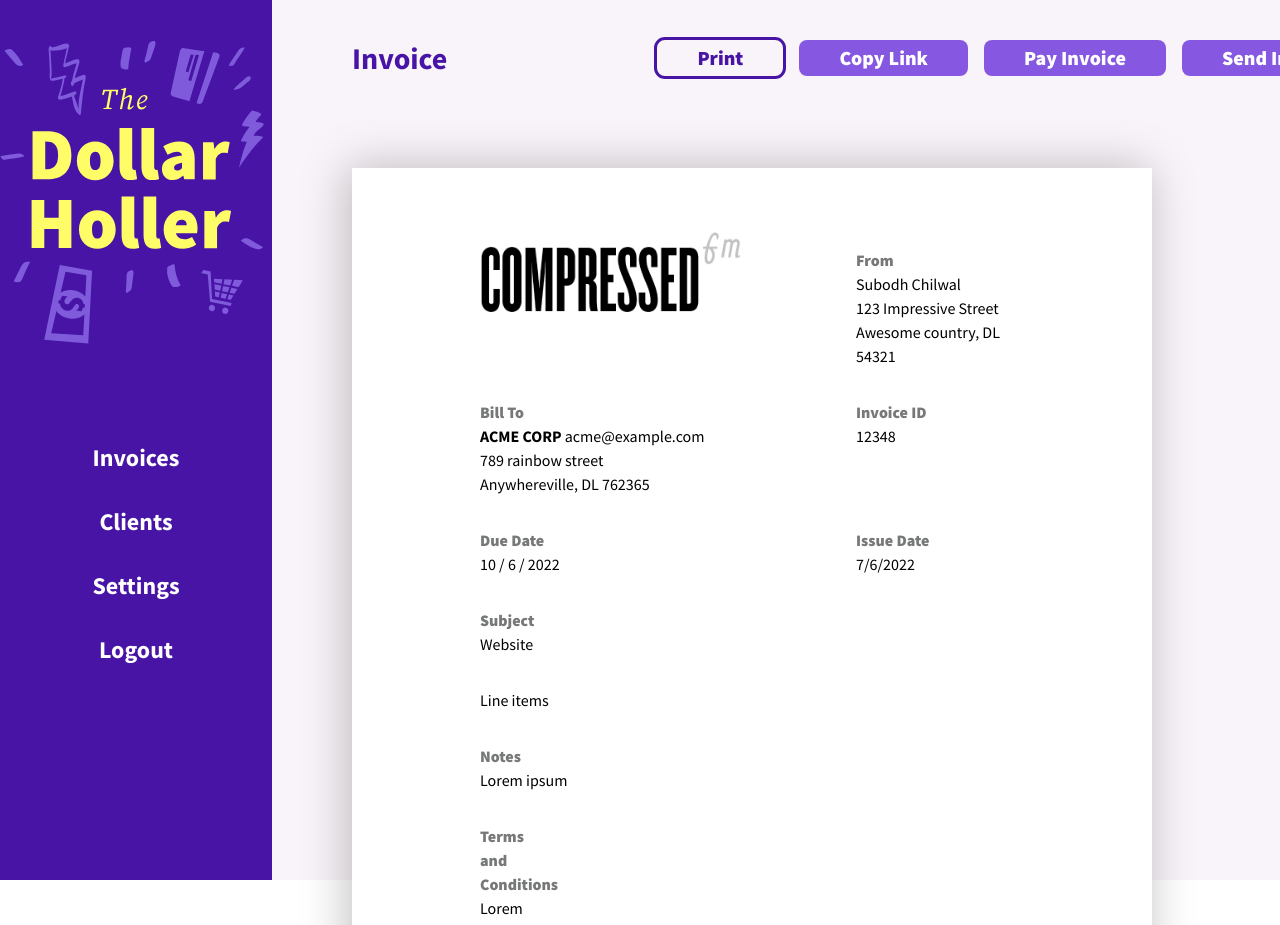
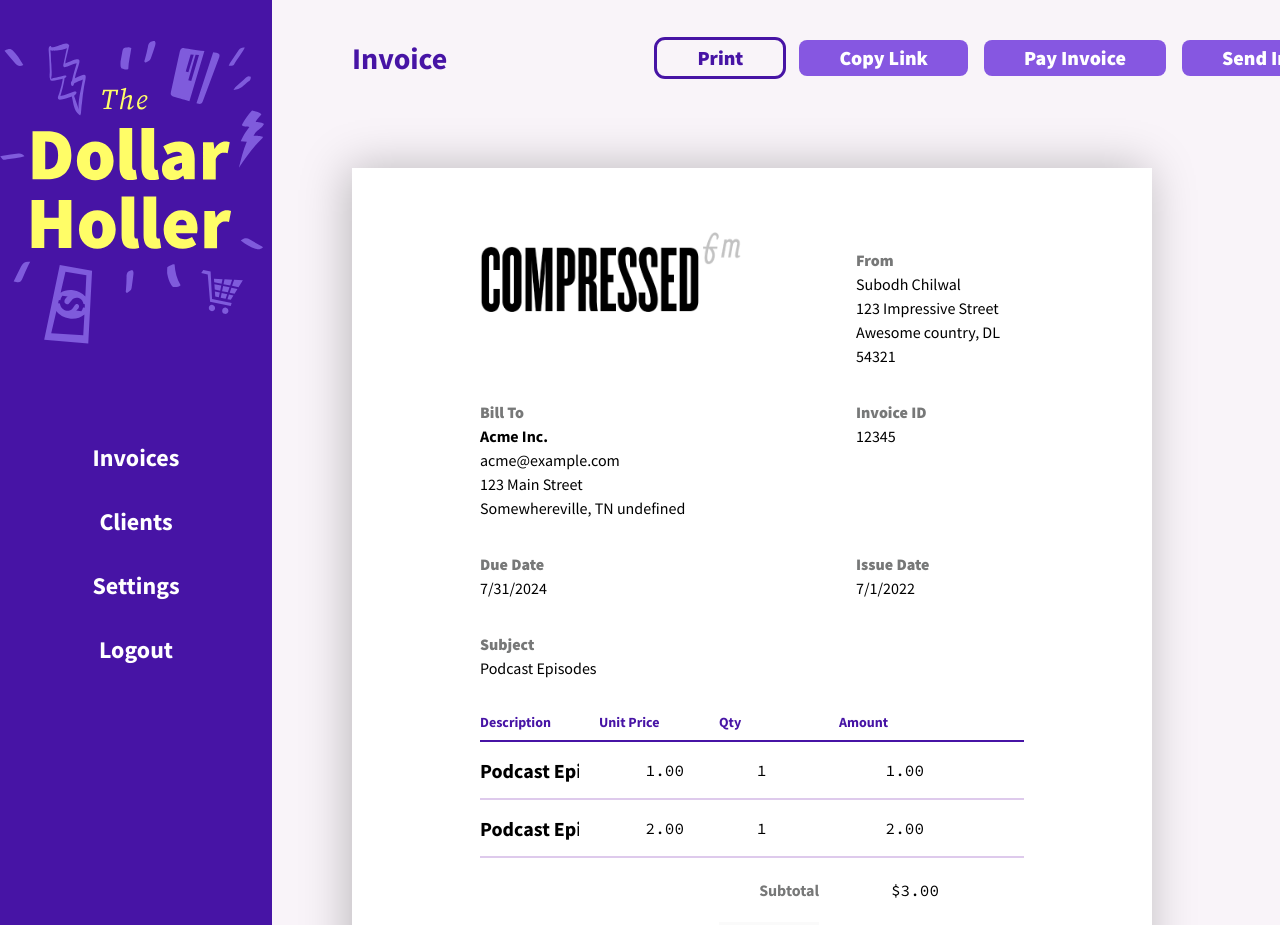
Before and after one commit to capnchill/invoicing-app, a SvelteKit app: page /invoices/1 in a window 1280 px wide. Shown: the top 925 px of the page. Built offline with nearby package versions, Linux system fonts and the light colour scheme.

Commit message:
add dynamic data to the invoice show page, diabled invoice editing for the show view, fixe dminor bugs with invoice total

```diff
--- a/src/app.css
+++ b/src/app.css
@@ -38,6 +38,11 @@
     input[type="password"]:focus,
     input[type="email"]:focus {
         @apply border-2 border-lavenderIndigo outline-none;
+    }
+
+    input[type='number']:disabled {
+        @apply appearance-none;
+        -moz-appearance: textfield;
     }
 
     svg {
--- a/src/lib/utils/moneyHelper.ts
+++ b/src/lib/utils/moneyHelper.ts
@@ -53,6 +53,17 @@ export function centsToDollars(cents: number): string {
 }
 
 /**
+ * Converts a number of cents to a string representation of dollars without commas.
+ *
+ * @param {number} cents - The number of cents to be converted.
+ * @return {string} The string representation of the converted dollars without commas.
+ */
+export function centsToDollarsWithoutCommas(cents: number): string {
+	const dollars = cents / 100;
+	return twoDecimals(dollars);
+}
+
+/**
  * Converts the given amount of dollars to the corresponding number of cents.
  *
  * @param {number} dollars - The amount of dollars to be converted.
--- a/src/routes/(dashboard)/invoices/LineItemRow.svelte
+++ b/src/routes/(dashboard)/invoices/LineItemRow.svelte
@@ -1,16 +1,17 @@
 <script lang="ts">
 	import Trash from '$lib/components/Icon/Trash.svelte';
-	import { twoDecimals, dollarsToCents, centsToDollars } from '$lib/utils/moneyHelper';
+	import { twoDecimals, dollarsToCents, centsToDollarsWithoutCommas } from '$lib/utils/moneyHelper';
 	import { createEventDispatcher } from 'svelte';
 
 	export let LineItem: LineItem;
 	export let canDelete: boolean = false;
 	export let isRequired: boolean = false;
+	export let isEditable = true;
 
 	let dispatch = createEventDispatcher();
 
-	let unitPrice = centsToDollars(LineItem.amount / LineItem.quantity);
-	let amount = twoDecimals(LineItem.amount);
+	let unitPrice = centsToDollarsWithoutCommas(LineItem.amount / LineItem.quantity);
+	let amount = centsToDollarsWithoutCommas(LineItem.amount);
 
 	// the reactive block is the same as useEffect() hook in react
 	$: {
@@ -28,6 +29,7 @@
 			name="description"
 			bind:value={LineItem.description}
 			required={isRequired}
+			disabled={!isEditable}
 		/>
 	</div>
 
@@ -45,6 +47,7 @@
 				dispatch('updateLineItem');
 			}}
 			required={isRequired}
+			disabled={!isEditable}
 		/>
 	</div>
 
@@ -60,6 +63,7 @@
 				dispatch('updateLineItem');
 			}}
 			required={isRequired}
+			disabled={!isEditable}
 		/>
 	</div>
 
@@ -78,7 +82,7 @@
 	</div>
 
 	<div class="trash">
-		{#if canDelete}
+		{#if canDelete && isEditable}
 			<button
 				class="center h-10 w-10 text-pastelPurple hover:text-lavenderIndigo"
 				on:click|preventDefault={() => dispatch('removeLineItem', LineItem.id)}><Trash /></button
--- a/src/routes/(dashboard)/invoices/LineItemRows.svelte
+++ b/src/routes/(dashboard)/invoices/LineItemRows.svelte
@@ -3,9 +3,15 @@
 	import CircledAmount from '$lib/components/CircledAmount.svelte';
 	import { createEventDispatcher, onMount } from 'svelte';
 	import LineItemRow from './LineItemRow.svelte';
-	import { centsToDollars, sumLineItems, twoDecimals } from '$lib/utils/moneyHelper';
+	import {
+		centsToDollars,
+		sumLineItems,
+		twoDecimals,
+		addThousandsSeparator
+	} from '$lib/utils/moneyHelper';
 
 	export let lineItems: LineItem[] | undefined = undefined;
+	export let isEditable = true;
 
 	let dispatch = createEventDispatcher();
 
@@ -22,8 +28,11 @@
 		if (subtotal && discount) {
 			discountedAmount = centsToDollars(sumLineItems(lineItems) * (discount / 100));
 		}
+	}
 
-		Total = twoDecimals(Number(subtotal) - Number(discountedAmount));
+	$: {
+		const plainSubtotal = subtotal.replace(',', '');
+		Total = addThousandsSeparator(twoDecimals(Number(plainSubtotal) - Number(discountedAmount)));
 	}
 </script>
 
@@ -42,18 +51,21 @@
 			canDelete={index > 0}
 			on:updateLineItem
 			isRequired={index === 0}
+			{isEditable}
 		/>
 	{/each}
 {/if}
 
 <div class="invoice-line-item">
 	<div class="col-span-1 sm:col-span-2">
+		{#if isEditable}
 			<Button
 				label="+ Line Item"
 				style="textOnly"
 				onClick={() => dispatch('addLineItem')}
 				isAnimated={false}
 			/>
+		{/if}
 	</div>
 
 	<div class="py-5 text-right font-bold text-monsoon">Subtotal</div>
@@ -69,6 +81,7 @@
 			name="discount"
 			min="0"
 			max="100"
+			disabled={!isEditable}
 			bind:value={discount}
 			on:change={() => dispatch('updateDiscount', { discount })}
 		/>
--- a/src/routes/(dashboard)/invoices/[id]/+page.svelte
+++ b/src/routes/(dashboard)/invoices/[id]/+page.svelte
@@ -1,7 +1,10 @@
 <script lang="ts">
 	import Button from '$lib/components/Button.svelte';
+	import { convertDate } from '$lib/utils/datesHelpers.js';
+	import { invoiceTotal } from '$lib/utils/moneyHelper';
+	import LineItemRows from '../LineItemRows.svelte';
 
-	export let data;
+	export let data: { invoice: Invoice };
 
 	function printInvoice() {
 		console.log('printing invoice');
@@ -55,47 +58,60 @@
 	<div class="col-span-3">
 		<div class="label">Bill To</div>
 		<p>
-			<strong>ACME CORP</strong>
-			acme@example.com <br />
-			789 rainbow street <br />
-			Anywhereville, DL 762365
+			<strong>{data.invoice.client.name}</strong> <br />
+			{data.invoice.client.email} <br />
+			{data.invoice.client.street} <br />
+			{data.invoice.client.city}, {data.invoice.client.state}
+			{data.invoice.client.zipCode}
 		</p>
 	</div>
 
 	<div class="col-span-2 col-start-5">
 		<div class="label">Invoice ID</div>
-		<p>12348</p>
+		<p>{data.invoice.invoiceNumber}</p>
 	</div>
 
 	<div class="col-span-3">
 		<div class="label">Due Date</div>
-		<p>10 / 6 / 2022</p>
+		<p>{convertDate(data.invoice.dueDate)}</p>
 	</div>
 
 	<div class="col-span-2 col-start-5">
 		<div class="label">Issue Date</div>
-		<p>7/6/2022</p>
+		<p>{convertDate(data.invoice.issueDate)}</p>
 	</div>
 
 	<div class="col-span-6">
 		<div class="label">Subject</div>
-		<p>Website</p>
+		<p>{data.invoice.subject}</p>
 	</div>
 
+	<!-- Line Items -->
 	<div class="col-span-6">
-		<!-- Line Items -->
-		Line items
+		<LineItemRows
+			lineItems={data.invoice.lineItems}
+			isEditable={false}
+			discount={data.invoice?.discount || 0}
+		/>
 	</div>
 
-	<div class="col-span-6">
-		<div class="label">Notes</div>
-		<p>Lorem ipsum</p>
-	</div>
+	{#if data.invoice.notes}
+		<div class="col-span-6">
+			<div class="label">Notes</div>
+			<p>
+				{data.invoice.notes}
+			</p>
+		</div>
+	{/if}
 
-	<div>
-		<div class="label">Terms and Conditions</div>
-		<p>Lorem ipsum</p>
-	</div>
+	{#if data.invoice.terms}
+		<div class="col-span-6">
+			<div class="label">Terms and Conditions</div>
+			<p>
+				{data.invoice.terms}
+			</p>
+		</div>
+	{/if}
 </div>
 
 <style lang="postcss">
--- a/src/seed.json
+++ b/src/seed.json
@@ -6,7 +6,7 @@
           "clientStatus": "active",
           "email": "acme@example.com",
           "id": "1",
-          "name": "acme inc",
+          "name": "Acme Inc.",
           "state": "TN",
           "street": "123 Main Street",
           "zip": "12345"
@@ -42,7 +42,7 @@
           "clientStatus": "active",
           "email": "acme@example.com",
           "id": "1",
-          "name": "acme inc",
+          "name": "Acme Inc.",
           "state": "TN",
           "street": "123 Main Street",
           "zip": "12345"
```
Lines whose indentation alone changed are shown as unchanged.
